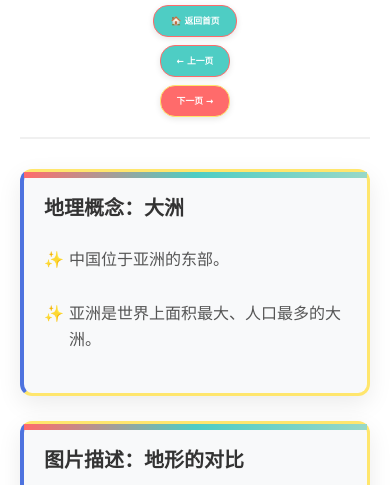
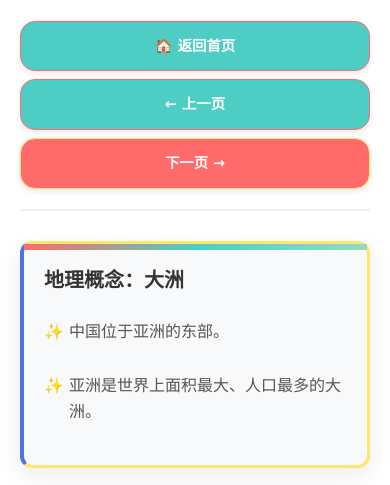
Before and after one commit to Lian-Crasher/emma-pagers, a plain HTML site: page station4.html in a window 390 px wide. Shown: the part 359-844 px from the top of the page. Drawn offline with Linux system fonts and the light colour scheme.

Commit message:
Add files via upload

```diff
--- a/station4.html
+++ b/station4.html
@@ -45,7 +45,7 @@
                     <div class="image-container">
                         <img src="image/station4.jpg" alt="亚洲地形3D图，中间是褐色的高原和山脉（青藏高原），四周是绿色的平原" style="width: 100%; height: auto;">
                     </div>
-                    <p class="explanation">“亚洲就像一个巨大的澡盆，中间是高高的盆底（高原），四周是缓缓的盆沿（平原）。”</p>
+                    <p class="explanation">“亚洲就像一个巨大的斗笠，中间是高高的（高原），四周是缓缓的（平原）。”</p>
                 </div>
                 <div class="station-card">
                     <h3 class="card-title">趣味小知识：世界之最的聚集地</h3>
--- a/styles.css
+++ b/styles.css
@@ -452,10 +452,10 @@ body {
 
 .nav-btn {
     text-decoration: none;
-    padding: 0.5rem 1rem;
+    padding: 0.75rem 1.25rem;
     border-radius: 15px;
     font-weight: bold;
-    font-size: 0.55rem;
+    font-size: 0.85rem;
     transition: all 0.3s ease;
     border: 1.5px solid transparent;
     box-shadow: 0 2px 6px rgba(0, 0, 0, 0.1);
@@ -766,6 +766,28 @@ body {
         grid-template-columns: 1fr;
     }
 
+    /* 导航按钮响应式样式 */
+    .nav-buttons {
+        flex-direction: column;
+        width: 100%;
+        align-items: stretch;
+        margin-top: 1rem;
+    }
+
+    .nav-btn {
+        width: 100%;
+        text-align: center;
+        padding: 0.8rem 1rem;
+        font-size: 0.9rem;
+    }
+
+    .nav-btn.primary,
+    .nav-btn.secondary,
+    .nav-btn.disabled {
+        display: block;
+        width: 100%;
+    }
+
     .summary-table {
         font-size: 0.9rem;
     }
@@ -1718,4 +1740,27 @@ body {
         height: 150px;
         font-size: 0.85rem;
     }
-}
+
+    /* 导航按钮响应式样式 */
+    .nav-buttons,
+    .conclusion-actions {
+        flex-direction: column;
+        width: 100%;
+        align-items: stretch;
+        margin-top: 1rem;
+    }
+
+    .nav-btn {
+        width: 100%;
+        text-align: center;
+        padding: 0.8rem 1rem;
+        font-size: 0.9rem;
+    }
+
+    .nav-btn.primary,
+    .nav-btn.secondary,
+    .nav-btn.disabled {
+        display: block;
+        width: 100%;
+    }
+}
```
Also changed, not shown: conclusion.html (+1 -1 lines), station5.html (+1 -1 lines), 内容.txt (added).
